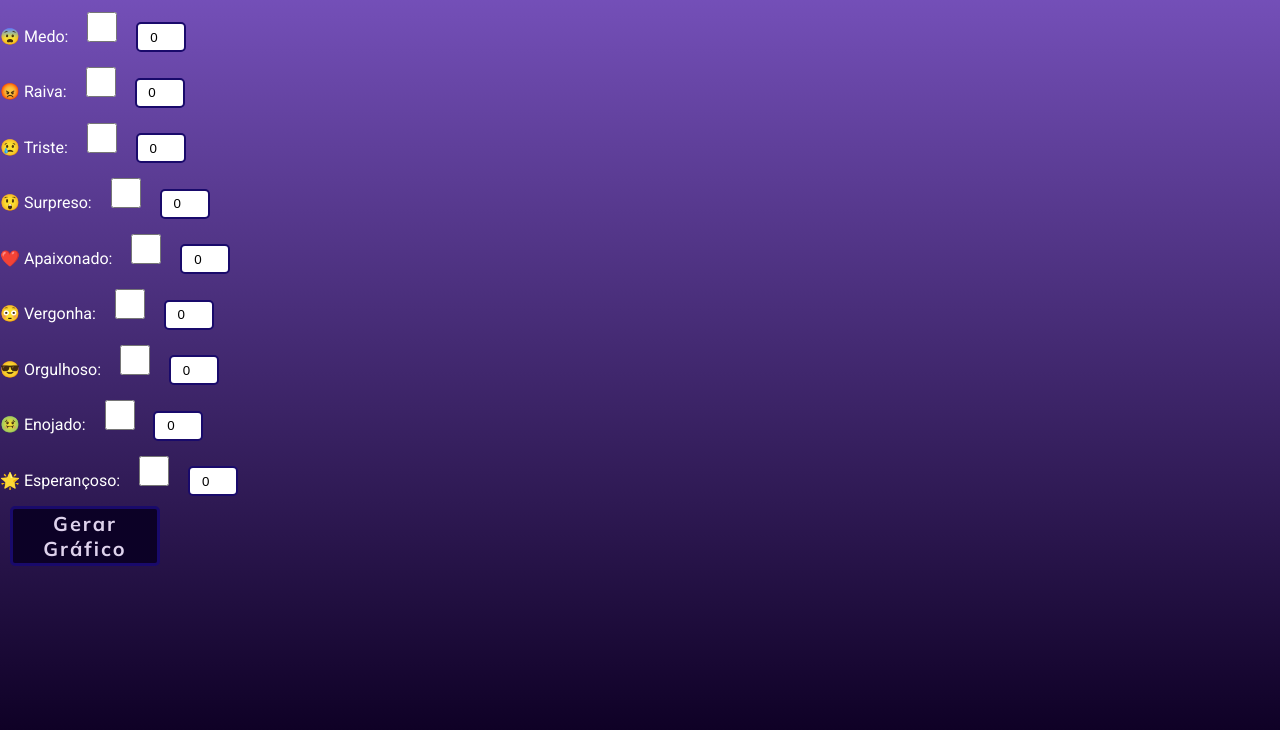
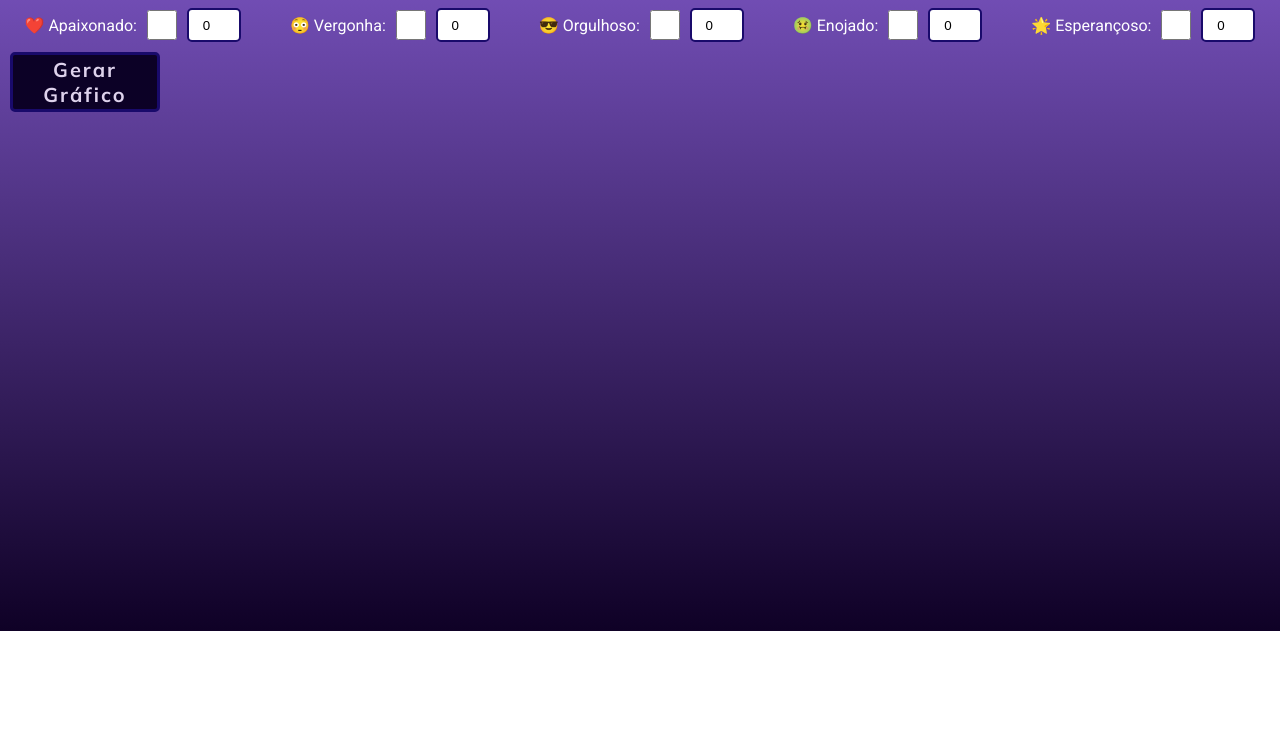
Before and after one commit to isabella-viana/Projeto-Individual, a website: page web-data-viz1/public/emocao.html in a window 1280 px wide. Shown: the part 177-907 px from the top of the page. After the commit the page ends 808 px from the top, so only its background shows below. Drawn offline with nearby package versions, Linux system fonts and the light colour scheme; a web font is replaced by a local one.

Commit message:
post funcionando

```diff
--- a/web-data-viz1/public/emocao.html
+++ b/web-data-viz1/public/emocao.html
@@ -1,17 +1,23 @@
 <!DOCTYPE html>
 <html lang="pt-br">
+
 <head>
     <link rel="Mulish" href="https://fonts.googleapis.com">
     <link rel="Roboto" href="https://fonts.googleapis.com">
     <link rel="Roboto" href="https://fonts.gstatic.com" crossorigin>
-    <link href="https://fonts.googleapis.com/css2?family=Roboto:ital,wght@0,100;0,300;0,400;0,500;0,700;0,900;1,100;1,300;1,400;1,500;1,700;1,900&display=swap" rel="stylesheet">
-    <link href="https://fonts.googleapis.com/css2?family=Mulish:ital,wght@0,200..1000;1,200..1000&family=Playwrite+GB+S:ital,wght@0,100..400;1,100..400&display=swap" rel="stylesheet">
+    <link
+        href="https://fonts.googleapis.com/css2?family=Roboto:ital,wght@0,100;0,300;0,400;0,500;0,700;0,900;1,100;1,300;1,400;1,500;1,700;1,900&display=swap"
+        rel="stylesheet">
+    <link
+        href="https://fonts.googleapis.com/css2?family=Mulish:ital,wght@0,200..1000;1,200..1000&family=Playwrite+GB+S:ital,wght@0,100..400;1,100..400&display=swap"
+        rel="stylesheet">
     <meta name="viewport" content="width=device-width, initial-scale=1.0">
     <title>Bella Vida | Sentimentos</title>
     <link rel="stylesheet" href="styles/header.css">
     <link rel="stylesheet" href="styles/emocao.css">
     <script src="https://cdn.jsdelivr.net/npm/chart.js"></script>
 </head>
+
 <body>
 
     <header>
@@ -39,7 +45,9 @@
     <h1>Suas Emoções</h1>
 
 
-    <div class="intensity-container">
+    <div class="intensidade-container">
+        <div class="superior">
+
             <div>
                 <label>😊 Alegre:</label>
                 <input type="checkbox" id="alegria">
@@ -67,50 +75,59 @@
 
             <div>
                 <label>😲 Surpreso:</label>
-            <input type="checkbox" id="surpreso" >
+                <input type="checkbox" id="surpreso">
                 <input type="number" id="surpreso_intensidade" min="1" max="10" value="0">
             </div>
 
+
+        </div>
+
+        <div class="inferior">
+
             <div>
-            <label >❤️ Apaixonado:</label>
+                <label>❤️ Apaixonado:</label>
                 <input type="checkbox" id="paixao">
                 <input type="number" id="paixao_intensidade" min="1" max="10" value="0">
             </div>
 
             <div>
-            <label >😳 Vergonha:</label>
+                <label>😳 Vergonha:</label>
                 <input type="checkbox" id="vergonha">
                 <input type="number" id="vergonha_intensidade" min="1" max="10" value="0">
             </div>
 
             <div>
-            <label >😎 Orgulhoso:</label>
+                <label>😎 Orgulhoso:</label>
                 <input type="checkbox" id="orgulho">
                 <input type="number" id="orgulho_intensitidade" min="1" max="10" value="0">
             </div>
 
             <div>
-            <label >🤢 Enojado:</label>
+                <label>🤢 Enojado:</label>
                 <input type="checkbox" id="nojo">
                 <input type="number" id="nojo_intensidade" min="1" max="10" value="0">
             </div>
 
             <div>
-            <label >🌟 Esperançoso:</label>
+                <label>🌟 Esperançoso:</label>
                 <input type="checkbox" id="esperanca">
                 <input type="number" id="esperanca_intensidade" min="1" max="10" value="0">
+            </div>
         </div>
 
     </div>
 
     <button onclick="generateChart()">Gerar Gráfico</button>
 
-    <div class="chart-container">
+    <div class="grafico-container">
+        <div class="grafico">
             <canvas id="emotionChart"></canvas>
         </div>
 
+    </div>
 
 </body>
+
 </html>
 
 <script>
--- a/web-data-viz1/public/styles/emocao.css
+++ b/web-data-viz1/public/styles/emocao.css
@@ -1,12 +1,13 @@
 * {
     margin: 0;
     padding: 0;
-    box-sizing: border-box;
   }
 
   body {
     font-family: 'Roboto', sans-serif;
     background: linear-gradient(to bottom, #8c62db, #0f0126);
+    height: 101vh;
+
 
   }
 
@@ -32,7 +33,7 @@ transform: scale(1.1);
 }
 
  input {
-    width: 50px; /* Ajusta a largura do campo de número */
+    width: 50px;
     height: 30px;
     text-align: center;
     border-radius: 5px;
@@ -41,21 +42,60 @@ transform: scale(1.1);
 
   }
 
-  .intensity-container {
+  .intensidade-container {
     display: flex;
     flex-direction: column;
-    gap: 15px; /* Espaçamento entre as linhas */
-    grid-template-columns: repeat(5, 1fr); /* Cria 5 colunas */
+    gap: 15px;
+
+
+}
+
+.superior{
+  display: flex;
+  justify-content: space-around;
+  align-items: center;
+
+
+}
+
+.superior div{
+  display: flex;
+  justify-content: space-around;
+  align-items: center;
+}
+
+.inferior{
+  display: flex;
+  flex-direction: row;
+  justify-content: space-around;
+  align-items: center;
+
+}
+
+
+.inferior div{
+  display: flex;
+  justify-content: space-around;
+  align-items: center;
 }
 
 
 
-.intensity-container label {
+
+.intensidade-container label {
     font-size: 16px;
     color: #fff;
-    margin-right: 5px; /* Espaço entre a label e o input */
+
 }
 
-input[type="checkbox"] {
-    margin-right: 5px;
+.grafico-container{
+  height: 50%;
+  width: 100%;
+
 }
+
+.grafico{
+  display: flex;
+  width: 100%;
+  height: 100%;
+}
```
Also changed, not shown: web-data-viz1/public/login.html (+1 -1 lines), web-data-viz1/public/sentimentosADM.html (+16 -22 lines). Lines whose indentation alone changed are shown as unchanged.
